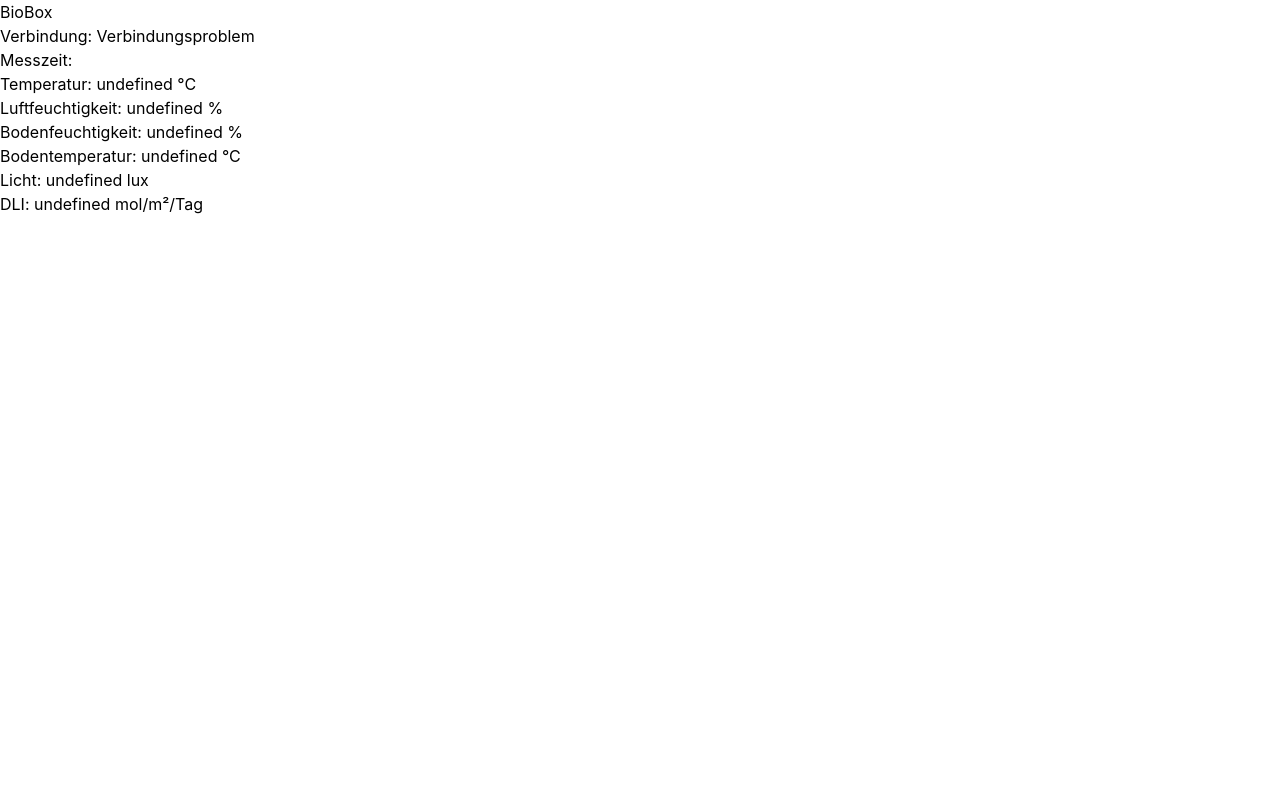
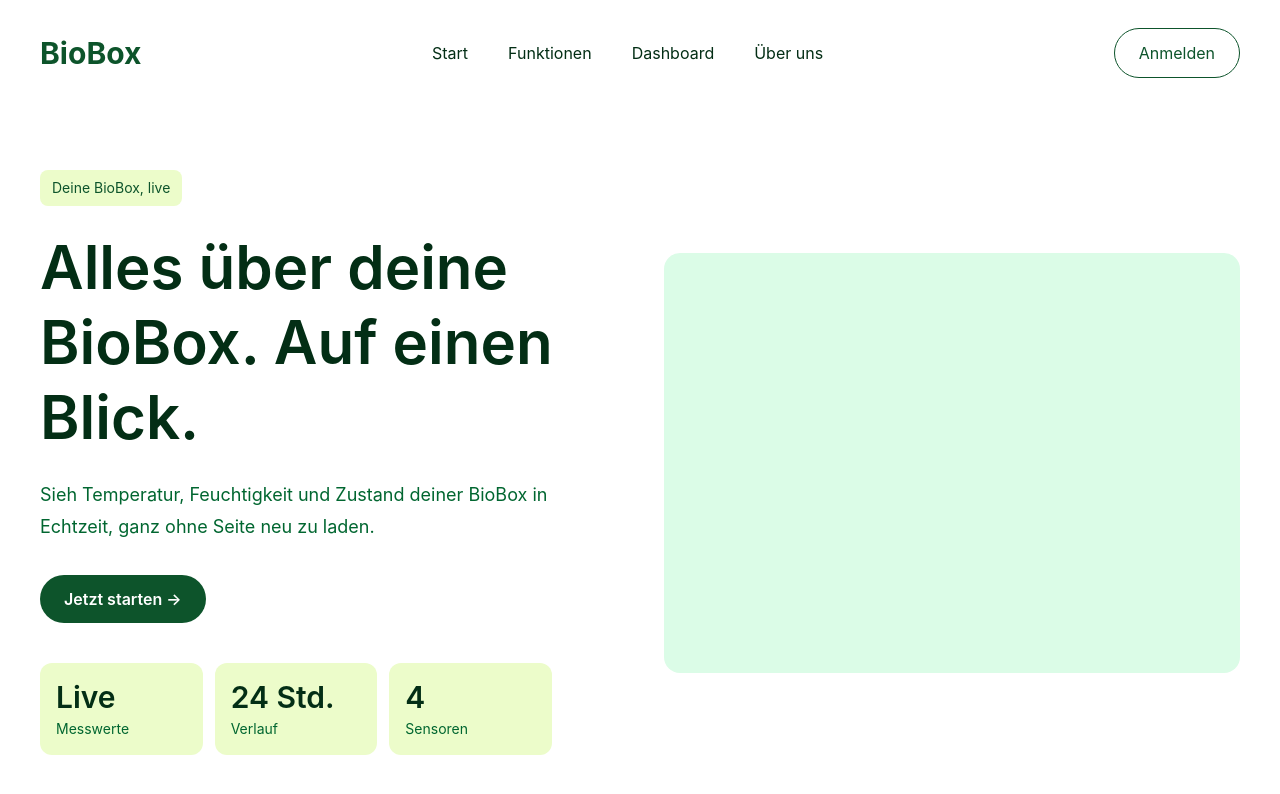
Before and after one commit to Dona-aa/BioBox-webplatform, a SvelteKit app: page / in a window 1280 px wide. Shown: the top 794 px of the page. Built offline with nearby package versions, Linux system fonts and the light colour scheme; no server answers; the database is empty.

Commit message:
Create dashboard route and homepage hero

```diff
--- a/src/routes/+page.svelte
+++ b/src/routes/+page.svelte
@@ -1,111 +1,81 @@
-<script>
-	import { onMount } from 'svelte';
+<header class="mx-auto flex max-w-7xl items-center justify-between px-10 py-7">
+    <a href="/" class="text-3xl font-bold text-green-900">
+        BioBox
+    </a>
 
-	let { data } = $props();
+    <nav class="flex items-center gap-10">
+        <a href="/" class="text-green-950 hover:text-green-700">
+            Start
+        </a>
 
-	let sensorData = $state(data.sensorData);
-	let connectionStatus = $state('Verbunden');
+        <a href="#funktionen" class="text-green-950 hover:text-green-700">
+            Funktionen
+        </a>
 
-	async function updateSensorData() {
-		try {
-			const response = await fetch('/api/v1/telemetry');
+        <a href="/dashboard" class="text-green-950 hover:text-green-700">
+            Dashboard
+        </a>
 
-			if (!response.ok) {
-				throw new Error('Telemetriedaten konnten nicht geladen werden');
-			}
+        <a href="#ueber-uns" class="text-green-950 hover:text-green-700">
+            Über uns
+        </a>
+    </nav>
 
-			const telemetry = await response.json();
+    <a
+        href="/login"
+        class="rounded-full border border-green-900 px-6 py-3 text-green-900 hover:bg-green-50"
+    >
+        Anmelden
+    </a>
+</header>
 
-			if (telemetry.message === 'Keine Sensordaten vorhanden') {
-				sensorData = {
-				measuredAt: null,
-				temperature: null,
-				humidity: null,
-				soilMoisture: null,
-				soilTemperature: null,
-				light: null,
-				dli: null,
-    			sensorHealth: null
-			};
+<main class="mx-auto max-w-7xl px-10 py-16">
+    <section class="grid grid-cols-1 items-center gap-12 lg:grid-cols-2">
 
-			connectionStatus = 'Verbunden';
-			return;
-		}
+        <div>
+            <p class="inline-block rounded-lg bg-lime-100 px-3 py-2 text-sm text-green-900">
+                Deine BioBox, live
+            </p>
 
-			sensorData = {
-				measuredAt: telemetry.measured_at,
-				temperature: telemetry.air_temp_c,
-				humidity: telemetry.air_humidity_pct,
-				soilMoisture: telemetry.soil_moisture_pct,
-				soilTemperature: telemetry.soil_temp_c,
-				light: telemetry.light_lux,
-				dli: telemetry.dli_est_mol,
-				sensorHealth: telemetry.sensor_health
-			};
+            <h1 class="mt-6 text-6xl font-semibold leading-tight text-green-950">
+                Alles über deine<br />
+                BioBox. Auf einen<br />
+                Blick.
+            </h1>
 
-			connectionStatus = 'Verbunden';
-		} catch (error) {
-			console.error(error);
-			connectionStatus = 'Verbindungsproblem';
-		}
-	}
+            <p class="mt-6 max-w-xl text-lg leading-8 text-green-800">
+                Sieh Temperatur, Feuchtigkeit und Zustand deiner BioBox
+                in Echtzeit, ganz ohne Seite neu zu laden.
+            </p>
 
-	onMount(() => {
-		const interval = setInterval(updateSensorData, 5000);
+            <a
+                href="/dashboard"
+                class="mt-8 inline-block rounded-full bg-green-900 px-6 py-3 font-semibold text-white hover:bg-green-800"
+            >
+                Jetzt starten →
+            </a>
 
-		return () => clearInterval(interval);
-	});
-</script>
+			<div class="mt-10 grid max-w-lg grid-cols-3 gap-3">
+				<div class="rounded-xl bg-lime-100 p-4">
+					<p class="text-3xl font-semibold text-green-950">Live</p>
+					<p class="mt-1 text-sm text-green-800">Messwerte</p>
+				</div>
 
-<h1>BioBox</h1>
+				<div class="rounded-xl bg-lime-100 p-4">
+					<p class="text-3xl font-semibold text-green-950">24 Std.</p>
+					<p class="mt-1 text-sm text-green-800">Verlauf</p>
+				</div>
 
-<p>Verbindung: {connectionStatus}</p>
+				<div class="rounded-xl bg-lime-100 p-4">
+					<p class="text-3xl font-semibold text-green-950">4</p>
+					<p class="mt-1 text-sm text-green-800">Sensoren</p>
+				</div>
+			</div>
 
-<p>
-  Messzeit:
-  {sensorData.measuredAt === null
-    ? 'Keine Daten'
-    : sensorData.measuredAt}
-</p>
+        </div>
 
-<p>
-	Temperatur:
-	{sensorData.temperature === null
-		? 'Keine Daten'
-		: `${sensorData.temperature} °C`}
-</p>
+        <div class="min-h-[420px] rounded-2xl bg-green-100">
+        </div>
 
-<p>
-	Luftfeuchtigkeit:
-	{sensorData.humidity === null
-		? 'Keine Daten'
-		: `${sensorData.humidity} %`}
-</p>
-
-<p>
-	Bodenfeuchtigkeit:
-	{sensorData.soilMoisture === null
-		? 'Keine Daten'
-		: `${sensorData.soilMoisture} %`}
-</p>
-
-<p>
-	Bodentemperatur:
-	{sensorData.soilTemperature === null
-		? 'Keine Daten'
-		: `${sensorData.soilTemperature} °C`}
-</p>
-
-<p>
-	Licht:
-	{sensorData.light === null
-		? 'Keine Daten'
-		: `${sensorData.light} lux`}
-</p>
-
-<p>
-	DLI:
-	{sensorData.dli === null
-		? 'Keine Daten'
-		: `${sensorData.dli} mol/m²/Tag`}
-</p>
+    </section>
+</main>
--- /dev/null
+++ b/src/routes/dashboard/+page.server.js
@@ -0,0 +1,32 @@
+export async function load({ fetch }) {
+  const response = await fetch('/api/v1/telemetry');
+  const telemetry = await response.json();
+
+  if (telemetry.message === 'Keine Sensordaten vorhanden') {
+    return {
+      sensorData: {
+        measuredAt: null,
+        temperature: null,
+        humidity: null,
+        soilMoisture: null,
+        soilTemperature: null,
+        light: null,
+        dli: null,
+        sensorHealth: null
+      }
+    };
+  }
+
+  return {
+    sensorData: {
+      measuredAt: telemetry.measured_at,
+      temperature: telemetry.air_temp_c,
+      humidity: telemetry.air_humidity_pct,
+      soilMoisture: telemetry.soil_moisture_pct,
+      soilTemperature: telemetry.soil_temp_c,
+      light: telemetry.light_lux,
+      dli: telemetry.dli_est_mol,
+      sensorHealth: telemetry.sensor_health
+    }
+  };
+}
--- /dev/null
+++ b/src/routes/dashboard/+page.svelte
@@ -0,0 +1,111 @@
+<script>
+	import { onMount } from 'svelte';
+
+	let { data } = $props();
+
+	let sensorData = $state(data.sensorData);
+	let connectionStatus = $state('Verbunden');
+
+	async function updateSensorData() {
+		try {
+			const response = await fetch('/api/v1/telemetry');
+
+			if (!response.ok) {
+				throw new Error('Telemetriedaten konnten nicht geladen werden');
+			}
+
+			const telemetry = await response.json();
+
+			if (telemetry.message === 'Keine Sensordaten vorhanden') {
+				sensorData = {
+				measuredAt: null,
+				temperature: null,
+				humidity: null,
+				soilMoisture: null,
+				soilTemperature: null,
+				light: null,
+				dli: null,
+    			sensorHealth: null
+			};
+
+			connectionStatus = 'Verbunden';
+			return;
+		}
+
+			sensorData = {
+				measuredAt: telemetry.measured_at,
+				temperature: telemetry.air_temp_c,
+				humidity: telemetry.air_humidity_pct,
+				soilMoisture: telemetry.soil_moisture_pct,
+				soilTemperature: telemetry.soil_temp_c,
+				light: telemetry.light_lux,
+				dli: telemetry.dli_est_mol,
+				sensorHealth: telemetry.sensor_health
+			};
+
+			connectionStatus = 'Verbunden';
+		} catch (error) {
+			console.error(error);
+			connectionStatus = 'Verbindungsproblem';
+		}
+	}
+
+	onMount(() => {
+		const interval = setInterval(updateSensorData, 5000);
+
+		return () => clearInterval(interval);
+	});
+</script>
+
+<h1>BioBox</h1>
+
+<p>Verbindung: {connectionStatus}</p>
+
+<p>
+  Messzeit:
+  {sensorData.measuredAt === null
+    ? 'Keine Daten'
+    : sensorData.measuredAt}
+</p>
+
+<p>
+	Temperatur:
+	{sensorData.temperature === null
+		? 'Keine Daten'
+		: `${sensorData.temperature} °C`}
+</p>
+
+<p>
+	Luftfeuchtigkeit:
+	{sensorData.humidity === null
+		? 'Keine Daten'
+		: `${sensorData.humidity} %`}
+</p>
+
+<p>
+	Bodenfeuchtigkeit:
+	{sensorData.soilMoisture === null
+		? 'Keine Daten'
+		: `${sensorData.soilMoisture} %`}
+</p>
+
+<p>
+	Bodentemperatur:
+	{sensorData.soilTemperature === null
+		? 'Keine Daten'
+		: `${sensorData.soilTemperature} °C`}
+</p>
+
+<p>
+	Licht:
+	{sensorData.light === null
+		? 'Keine Daten'
+		: `${sensorData.light} lux`}
+</p>
+
+<p>
+	DLI:
+	{sensorData.dli === null
+		? 'Keine Daten'
+		: `${sensorData.dli} mol/m²/Tag`}
+</p>
```
